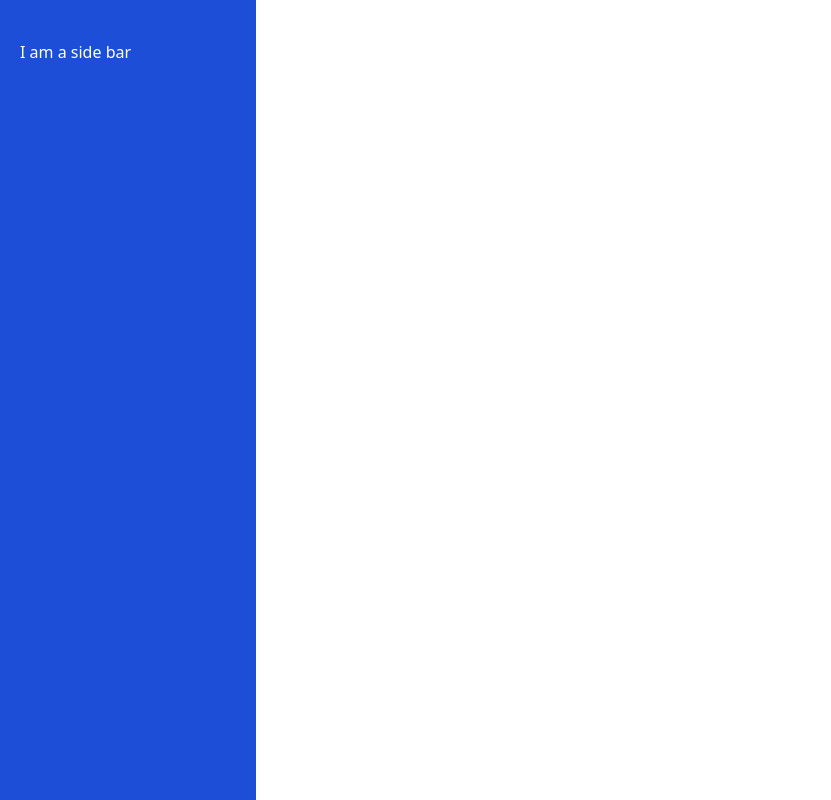
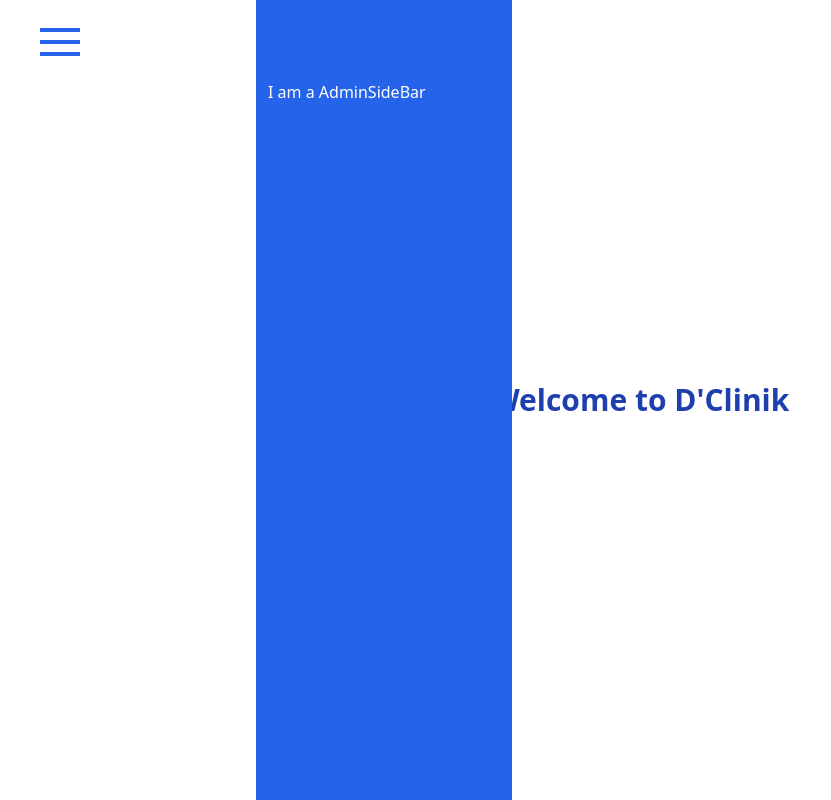
Before and after one commit to iamclement1/D-Clinik, a React (Vite) app: page / in a window 1280 px wide. Shown: the whole page, without its empty margins (0-831 px from the left). Built offline with nearby package versions, Linux system fonts and the light colour scheme.

Commit message:
added sidebar

```diff
--- a/src/App.jsx
+++ b/src/App.jsx
@@ -7,6 +7,7 @@ function App() {
 
   return (
     <div className="App flex flex-col items-center justify-center min-h-screen py-2">
+      <h2 className='text-center font-bold text-3xl text-blue-800'>Welcome to D'Clinik</h2>
       <AdminSideBar/>
     </div>
   )
--- a/src/Components/Admin/AdminSideBar.jsx
+++ b/src/Components/Admin/AdminSideBar.jsx
@@ -1,14 +1,37 @@
-import React, {useState} from 'react'
+import React, { useState } from 'react'
 
 function AdminSideBar() {
 
-    const [showSidebar, setShowSidebar ] = useState(false);
+    const [ isOpen , setIsOpen ] = useState(false);
+
     return (
-    <div className='top-0 left-0 w-[20vw] bg-blue-700 p-10 pl-5
-    text-white fixed h-full'>
-        <h1 className='m'>I am a side bar</h1>
-    </div>
 
+        <>
+        { isOpen ? (
+            <button className='flex text-4xl text-white items-center cursor-pointer
+            fixed left-10 top-6 z-50'
+            onClick={() => setIsOpen(!isOpen)}>
+                x
+            </button>
+        ) : (
+            <svg onClick={() => setIsOpen (!isOpen)}
+            className='fixed z-30 flex items-center cursor-pointer left-10 top-6'
+            fill='#2563eb'
+            viewBox='0 0 100 80'
+            width={40}
+            height={40}>
+                <rect width={100} height={10}></rect>
+                <rect y={30} width={100} height={10}></rect>
+                <rect y={60} width={100} height={10}></rect>
+            </svg>
+        )}
+
+        <div className= {`top-0 left-0 w-[20vw] bg-blue-600 pt-20 p-3 text-white
+        fixed h-full z-40 ease-in-out duration-300
+        ${isOpen ? 'translate-x-0' : 'translate-x-full'}`}>
+            <h2>I am a AdminSideBar</h2>
+        </div>
+        </>
 )
 }
 
```
